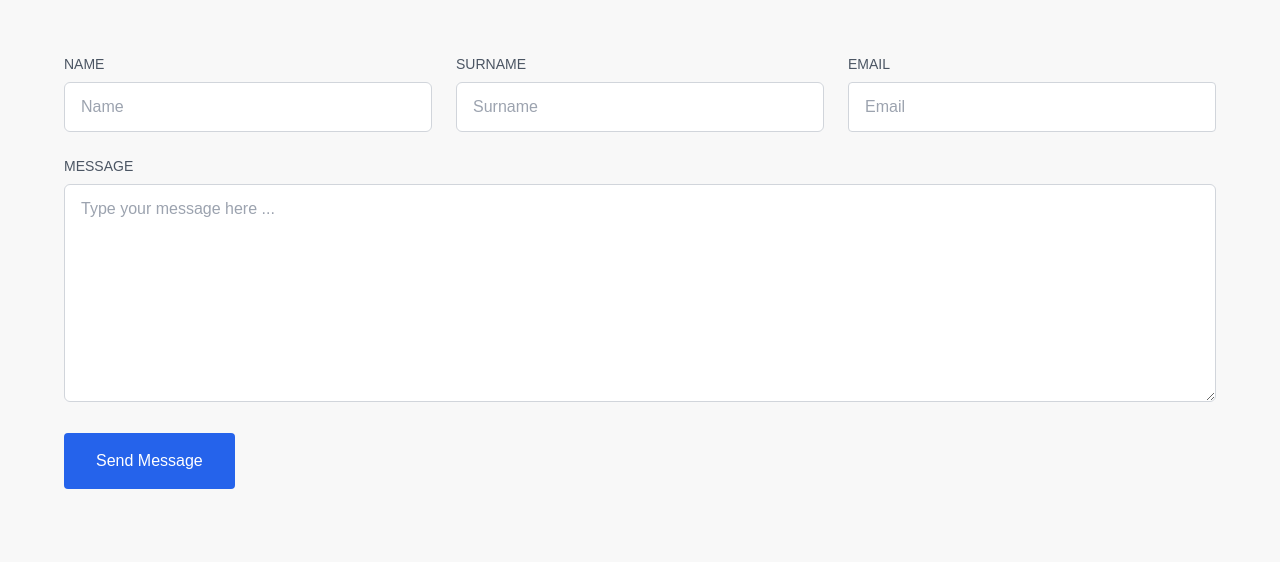
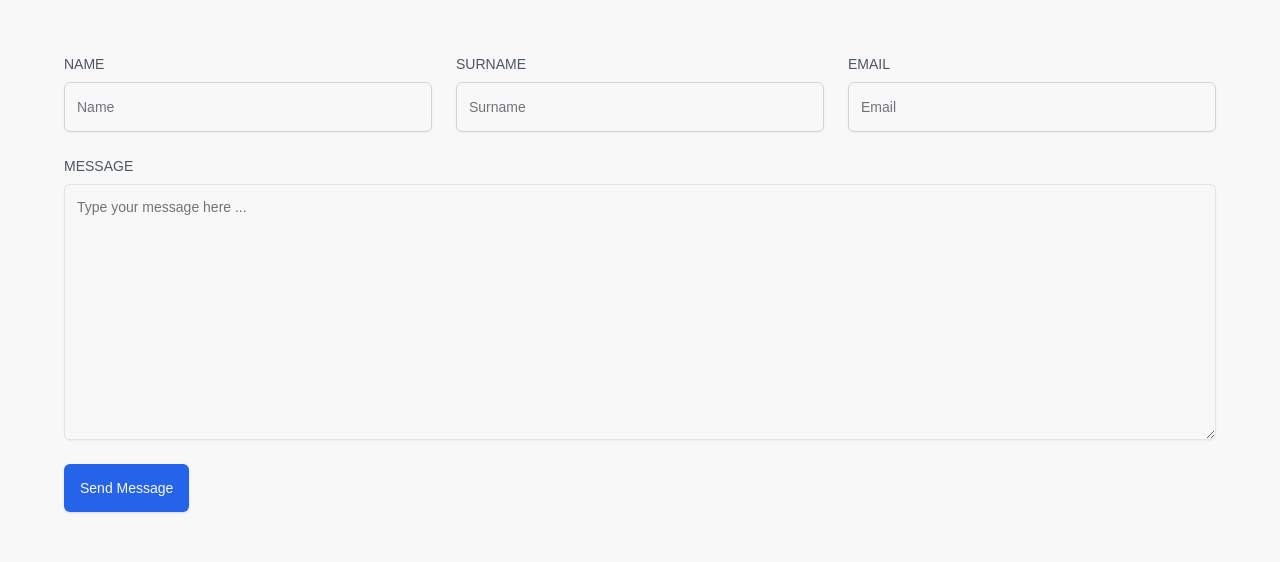
Before and after one commit to mr-rony356/ai-interview, a Next.js app: page /contact in a window 1280 px wide. Shown: the part 170-732 px from the top of the page. Built offline with nearby package versions, Linux system fonts and the light colour scheme; no server answers.

Commit message:
make card dsign layout and send email using emailjs

```diff
--- a/package.json
+++ b/package.json
@@ -12,12 +12,14 @@
     "@auth0/nextjs-auth0": "^3.6.0",
     "@azure/ai-form-recognizer": "^5.0.0",
     "@azure/identity": "^4.6.0",
+    "@radix-ui/react-slot": "^1.1.1",
     "@radix-ui/react-tabs": "^1.1.2",
     "axios": "^1.7.9",
     "class-variance-authority": "^0.7.1",
     "clsx": "^2.1.1",
     "dotenv": "^16.4.7",
     "embla-carousel-react": "^8.5.2",
+    "formik": "^2.4.6",
     "framer-motion": "^12.0.6",
     "lucide-react": "^0.474.0",
     "next": "15.1.6",
@@ -26,7 +28,8 @@
     "react-dom": "^19.0.0",
     "react-icons": "^5.4.0",
     "tailwind-merge": "^3.0.1",
-    "tailwindcss-animate": "^1.0.7"
+    "tailwindcss-animate": "^1.0.7",
+    "yup": "^1.6.1"
   },
   "devDependencies": {
     "@types/node": "^20",
--- /dev/null
+++ b/src/app/ui/Toast/Toast.tsx
@@ -0,0 +1,85 @@
+"use client";
+
+import { X } from "lucide-react";
+import { useEffect } from "react";
+import { motion, AnimatePresence } from "framer-motion";
+
+interface ToastProps {
+  message: string;
+  type: "success" | "error";
+  onClose: () => void;
+}
+
+const Toast = ({ message, type, onClose }: ToastProps) => {
+  useEffect(() => {
+    const timer = setTimeout(onClose, 5000);
+    return () => clearTimeout(timer);
+  }, [onClose]);
+
+  return (
+    <AnimatePresence>
+      <motion.div
+        initial={{ opacity: 0, y: 50, scale: 0.8, rotate: -5 }}
+        animate={{ opacity: 1, y: 0, scale: 1, rotate: 0 }}
+        exit={{ opacity: 0, y: -30, scale: 0.7, rotate: 5 }}
+        transition={{
+          duration: 0.5,
+          ease: "easeInOut",
+          type: "spring",
+          stiffness: 120,
+        }}
+        className={`fixed z-50 bottom-6 right-6 w-80 p-5 rounded-xl border shadow-xl flex items-center gap-4
+          ${
+            type === "success"
+              ? "bg-green-100 border-green-400 shadow-green-200/50"
+              : "bg-red-100 border-red-400 shadow-red-200/50"
+          }`}
+      >
+        {/* Animated Icon */}
+        <motion.div
+          initial={{ scale: 0 }}
+          animate={{ scale: 1.2 }}
+          transition={{
+            type: "spring",
+            stiffness: 200,
+            damping: 8,
+            delay: 0.1,
+          }}
+        >
+          {type === "success" ? (
+            <motion.div
+              animate={{
+                rotate: [0, 10, -10, 5, -5, 0],
+                transition: { duration: 0.6, ease: "easeInOut" },
+              }}
+            >
+              ✅
+            </motion.div>
+          ) : (
+            <motion.div
+              animate={{
+                rotate: [0, 15, -15, 7, -7, 0],
+                transition: { duration: 0.6, ease: "easeInOut" },
+              }}
+            >
+              ❌
+            </motion.div>
+          )}
+        </motion.div>
+
+        {/* Message */}
+        <div className="text-gray-800 font-medium flex-1">{message}</div>
+
+        {/* Close Button */}
+        <button
+          onClick={onClose}
+          className="text-gray-600 hover:text-gray-900 transition-transform active:scale-90"
+        >
+          <X size={20} strokeWidth={1} />
+        </button>
+      </motion.div>
+    </AnimatePresence>
+  );
+};
+
+export default Toast;
--- a/src/app/ui/component/contact/contact-form.tsx
+++ b/src/app/ui/component/contact/contact-form.tsx
@@ -1,10 +1,71 @@
 "use client";
 
-export default function ContactForm() {
-  const handleSubmit = (event: React.FormEvent) => {
-    event.preventDefault();
-    console.log("Form submitted!");
-  };
+import { useFormik } from "formik";
+import * as Yup from "yup";
+import { Input } from "@/components/ui/input";
+import { Textarea } from "@/components/ui/textarea";
+import { Button } from "@/components/ui/button";
+import emailjs from "@emailjs/browser";
+import { useState } from "react";
+import Toast from "../../Toast/Toast";
+
+interface ToastType {
+  message: string;
+  type: "success" | "error";
+}
+
+const ContactForm = () => {
+  const [toast, setToast] = useState<ToastType | null>(null);
+
+  const formik = useFormik({
+    initialValues: {
+      name: "",
+      surname: "",
+      email: "",
+      message: "",
+    },
+    validationSchema: Yup.object({
+      name: Yup.string().required("Name is required"),
+      surname: Yup.string().required("Surname is required"),
+      email: Yup.string().email("Invalid email").required("Email is required"),
+      message: Yup.string().required("Message is required"),
+    }),
+    onSubmit: (values, { resetForm }) => {
+      const serviceID = "service_pmlwpr1";
+      const templateID = "template_h2mr61w";
+
+      emailjs
+      .send(
+        serviceID,
+        templateID,
+        {
+          to_email: "nurzihad123@gmail.com",
+          from_name: values.name + " " + values.surname,
+          from_email: values.email,
+          message: values.message,
+        },
+        "JTlGKoLBLTifizSId"
+      )
+
+        .then(
+          (response) => {
+            console.log("Message sent successfully!", response);
+            setToast({
+              message: "Message sent successfully!",
+              type: "success",
+            });
+            resetForm();
+          },
+          (error) => {
+            console.error("Error sending message:", error);
+            setToast({
+              message: "Failed to send message. Please try again.",
+              type: "error",
+            });
+          }
+        );
+    },
+  });
 
   return (
     <main className="min-h-screen bg-[#f8f8f8] px-4 py-16 md:px-6 lg:px-8">
@@ -13,77 +74,88 @@ export default function ContactForm() {
           Get in touch. <span className="font-normal">It's free.</span>
         </h1>
 
-        <form onSubmit={handleSubmit} className="space-y-6">
+        <form onSubmit={formik.handleSubmit} className="space-y-6">
           <div className="grid grid-cols-1 gap-6 md:grid-cols-3">
             <div className="space-y-2">
-              <label
-                htmlFor="name"
-                className="block text-sm font-medium uppercase text-gray-600"
-              >
+              <label className="block text-sm font-medium uppercase text-gray-600">
                 Name
               </label>
-              <input
+              <Input
                 type="text"
                 id="name"
                 placeholder="Name"
-                className="w-full rounded-md border border-gray-300 px-4 py-3 focus:border-blue-500 focus:outline-none focus:ring-1 focus:ring-blue-500"
+                className="text-lg py-6 shadow-sm border border-gray-300 focus:border-transparent focus:ring-0 focus:outline-none"
+                {...formik.getFieldProps("name")}
               />
+              {formik.touched.name && formik.errors.name && (
+                <p className="text-red-500 text-sm">{formik.errors.name}</p>
+              )}
             </div>
 
             <div className="space-y-2">
-              <label
-                htmlFor="surname"
-                className="block text-sm font-medium uppercase text-gray-600"
-              >
+              <label className="block text-sm font-medium uppercase text-gray-600">
                 Surname
               </label>
-              <input
+              <Input
                 type="text"
                 id="surname"
                 placeholder="Surname"
-                className="w-full rounded-md border border-gray-300 px-4 py-3 focus:border-blue-500 focus:outline-none focus:ring-1 focus:ring-blue-500"
+                className="text-lg py-6 shadow-sm border border-gray-300 focus:border-transparent focus:ring-0 focus:outline-none"
+                {...formik.getFieldProps("surname")}
               />
+              {formik.touched.surname && formik.errors.surname && (
+                <p className="text-red-500 text-sm">{formik.errors.surname}</p>
+              )}
             </div>
 
             <div className="space-y-2">
-              <label
-                htmlFor="email"
-                className="block text-sm font-medium uppercase text-gray-600"
-              >
+              <label className="block text-sm font-medium uppercase text-gray-600">
                 Email
               </label>
-              <input
+              <Input
                 type="email"
                 id="email"
                 placeholder="Email"
-                className="w-full rounded-sm border border-gray-300 px-4 py-3 focus:border-blue-500 focus:outline-none focus:ring-1 focus:ring-blue-500"
+                className="text-lg py-6 shadow-sm border border-gray-300 focus:border-transparent focus:ring-0 focus:outline-none"
+                {...formik.getFieldProps("email")}
               />
+              {formik.touched.email && formik.errors.email && (
+                <p className="text-red-500 text-sm">{formik.errors.email}</p>
+              )}
             </div>
           </div>
 
           <div className="space-y-2">
-            <label
-              htmlFor="message"
-              className="block text-sm font-medium uppercase text-gray-600"
-            >
+            <label className="block text-sm font-medium uppercase text-gray-600">
               Message
             </label>
-            <textarea
+            <Textarea
               id="message"
               rows={8}
               placeholder="Type your message here ..."
-              className="w-full rounded-md border border-gray-300 px-4 py-3 focus:border-blue-500 focus:outline-none focus:ring-1 focus:ring-blue-500"
+              className="text-lg py-3 h-32 md:h-64"
+              {...formik.getFieldProps("message")}
             />
+            {formik.touched.message && formik.errors.message && (
+              <p className="text-red-500 text-sm">{formik.errors.message}</p>
+            )}
           </div>
 
-          <button
-            type="submit"
-            className="rounded-sm bg-blue-600 px-8 py-4 text-white transition-colors hover:bg-blue-700 focus:outline-none focus:ring-2 focus:ring-blue-500 focus:ring-offset-2"
-          >
+          <Button type="submit" className="bg-blue-600 hover:bg-blue-700 py-6">
             Send Message
-          </button>
+          </Button>
         </form>
       </div>
+
+      {toast && (
+        <Toast
+          message={toast.message}
+          type={toast.type}
+          onClose={() => setToast(null)}
+        />
+      )}
     </main>
   );
-}
+};
+
+export default ContactForm;
--- /dev/null
+++ b/src/components/ui/button.tsx
@@ -0,0 +1,57 @@
+import * as React from "react"
+import { Slot } from "@radix-ui/react-slot"
+import { cva, type VariantProps } from "class-variance-authority"
+
+import { cn } from "@/lib/utils"
+
+const buttonVariants = cva(
+  "inline-flex items-center justify-center gap-2 whitespace-nowrap rounded-md text-sm font-medium transition-colors focus-visible:outline-none focus-visible:ring-1 focus-visible:ring-ring disabled:pointer-events-none disabled:opacity-50 [&_svg]:pointer-events-none [&_svg]:size-4 [&_svg]:shrink-0",
+  {
+    variants: {
+      variant: {
+        default:
+          "bg-primary text-primary-foreground shadow hover:bg-primary/90",
+        destructive:
+          "bg-destructive text-destructive-foreground shadow-sm hover:bg-destructive/90",
+        outline:
+          "border border-input bg-background shadow-sm hover:bg-accent hover:text-accent-foreground",
+        secondary:
+          "bg-secondary text-secondary-foreground shadow-sm hover:bg-secondary/80",
+        ghost: "hover:bg-accent hover:text-accent-foreground",
+        link: "text-primary underline-offset-4 hover:underline",
+      },
+      size: {
+        default: "h-9 px-4 py-2",
+        sm: "h-8 rounded-md px-3 text-xs",
+        lg: "h-10 rounded-md px-8",
+        icon: "h-9 w-9",
+      },
+    },
+    defaultVariants: {
+      variant: "default",
+      size: "default",
+    },
+  }
+)
+
+export interface ButtonProps
+  extends React.ButtonHTMLAttributes<HTMLButtonElement>,
+    VariantProps<typeof buttonVariants> {
+  asChild?: boolean
+}
+
+const Button = React.forwardRef<HTMLButtonElement, ButtonProps>(
+  ({ className, variant, size, asChild = false, ...props }, ref) => {
+    const Comp = asChild ? Slot : "button"
+    return (
+      <Comp
+        className={cn(buttonVariants({ variant, size, className }))}
+        ref={ref}
+        {...props}
+      />
+    )
+  }
+)
+Button.displayName = "Button"
+
+export { Button, buttonVariants }
--- /dev/null
+++ b/src/components/ui/input.tsx
@@ -0,0 +1,22 @@
+import * as React from "react"
+
+import { cn } from "@/lib/utils"
+
+const Input = React.forwardRef<HTMLInputElement, React.ComponentProps<"input">>(
+  ({ className, type, ...props }, ref) => {
+    return (
+      <input
+        type={type}
+        className={cn(
+          "flex h-9 w-full rounded-md border border-input bg-transparent px-3 py-1 text-base shadow-sm transition-colors file:border-0 file:bg-transparent file:text-sm file:font-medium file:text-foreground placeholder:text-muted-foreground focus-visible:outline-none focus-visible:ring-1 focus-visible:ring-ring disabled:cursor-not-allowed disabled:opacity-50 md:text-sm",
+          className
+        )}
+        ref={ref}
+        {...props}
+      />
+    )
+  }
+)
+Input.displayName = "Input"
+
+export { Input }
--- /dev/null
+++ b/src/components/ui/textarea.tsx
@@ -0,0 +1,22 @@
+import * as React from "react"
+
+import { cn } from "@/lib/utils"
+
+const Textarea = React.forwardRef<
+  HTMLTextAreaElement,
+  React.ComponentProps<"textarea">
+>(({ className, ...props }, ref) => {
+  return (
+    <textarea
+      className={cn(
+        "flex min-h-[60px] w-full rounded-md border border-input bg-transparent px-3 py-2 text-base shadow-sm placeholder:text-muted-foreground focus-visible:outline-none focus-visible:ring-1 focus-visible:ring-ring disabled:cursor-not-allowed disabled:opacity-50 md:text-sm",
+        className
+      )}
+      ref={ref}
+      {...props}
+    />
+  )
+})
+Textarea.displayName = "Textarea"
+
+export { Textarea }
```
Also changed, not shown: src/app/ui/documentation-landing/documentation-landing.tsx (+6 -5 lines), 2 other files (tests, documents, lock files or other folders).
